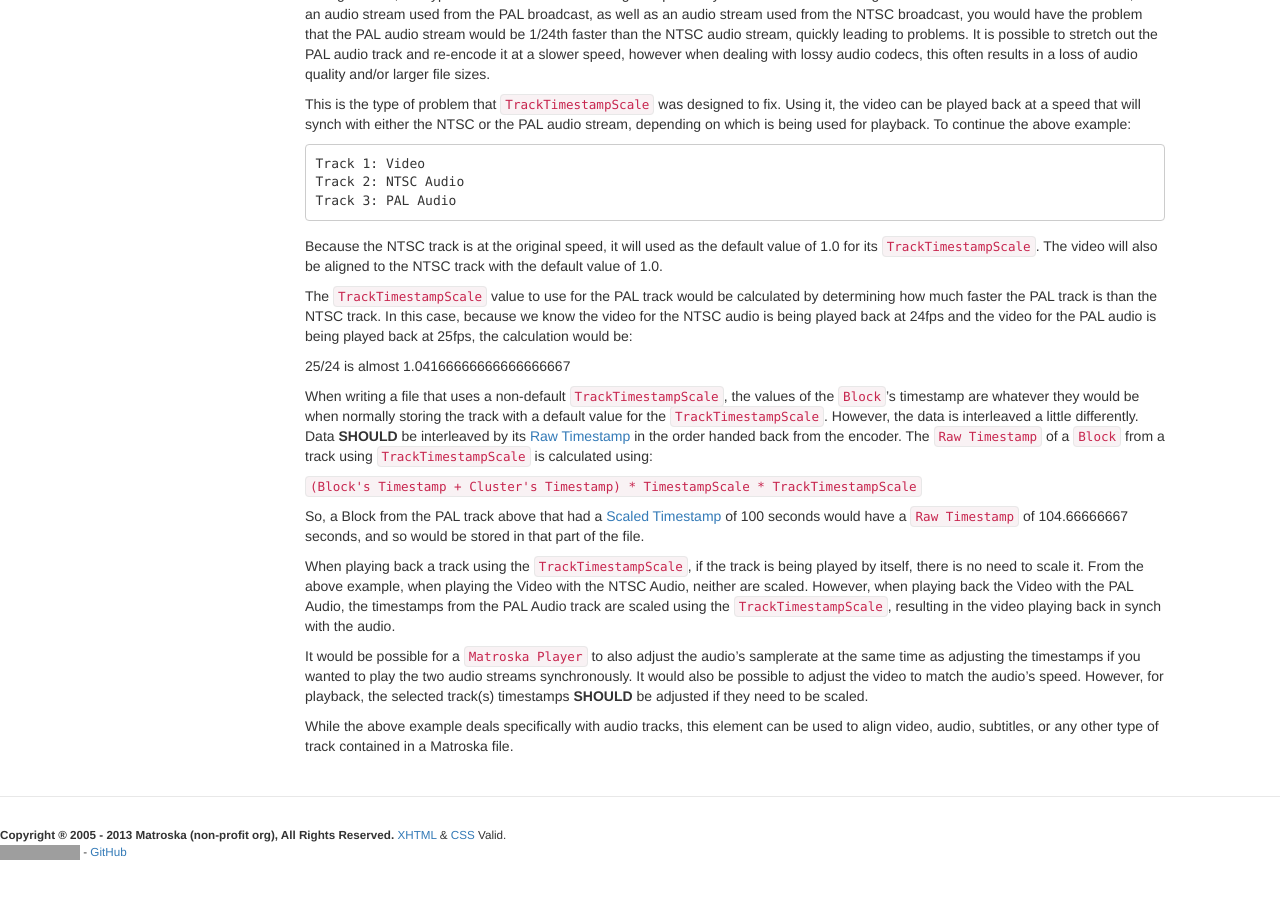
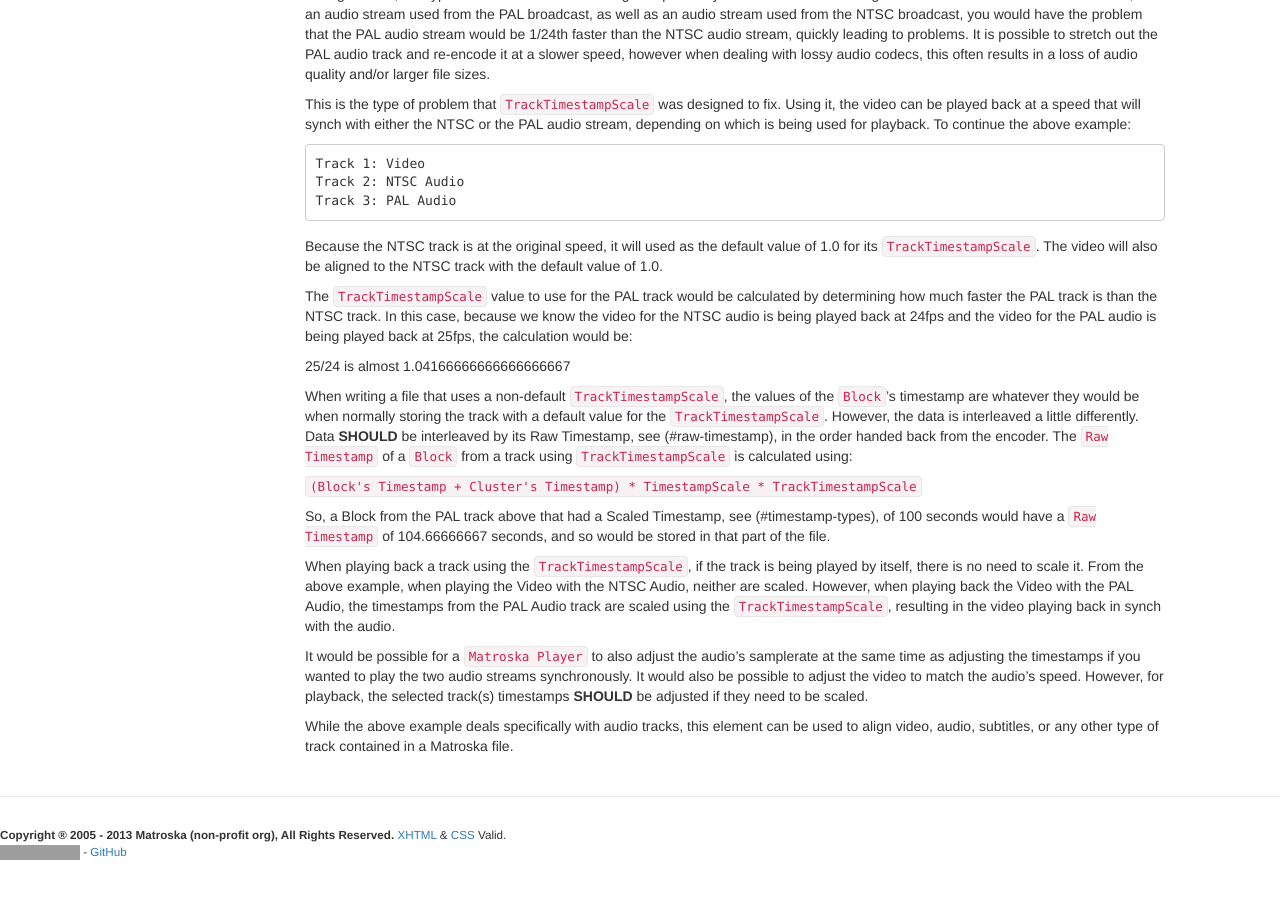
Before and after one commit to ietf-wg-cellar/matroska-specification, a Jekyll site: the page built from notes.md, in a window 1280 px wide and 900 px high, scrolled down 7346 px. Built offline with Jekyll 4.4.1, drawn with Linux system fonts in a browser that asks for light colours; some of the changed text lies outside the part shown; grey boxes are pictures that could not be loaded.

Commit message:
fix link to timestamp sections in the TXT version

```diff
--- a/notes.md
+++ b/notes.md
@@ -349,7 +349,7 @@
 
 The `Block Element`'s timestamp **MUST** be a signed integer that represents the
 `Raw Timestamp` relative to the `Cluster`'s `Timestamp Element`, multiplied by the
-`TimestampScale Element`. See [TimestampScale](#timestampscale) for more information.
+`TimestampScale Element`. See (#timestampscale) for more information.
 
 The `Block Element`'s timestamp **MUST** be represented by a 16bit signed integer (sint16).
 The `Block`'s timestamp has a range of -32768 to +32767 units. When using the default value
@@ -489,13 +489,13 @@
 When writing a file that uses a non-default `TrackTimestampScale`, the values of the `Block`'s
 timestamp are whatever they would be when normally storing the track with a default value for
 the `TrackTimestampScale`. However, the data is interleaved a little differently.
-Data **SHOULD** be interleaved by its [Raw Timestamp](#raw-timestamp) in the order handed back
+Data **SHOULD** be interleaved by its Raw Timestamp, see (#raw-timestamp), in the order handed back
 from the encoder. The `Raw Timestamp` of a `Block` from a track using `TrackTimestampScale`
 is calculated using:
 
 `(Block's Timestamp + Cluster's Timestamp) * TimestampScale * TrackTimestampScale `
 
-So, a Block from the PAL track above that had a [Scaled Timestamp](#timestamp-types) of 100
+So, a Block from the PAL track above that had a Scaled Timestamp, see (#timestamp-types), of 100
 seconds would have a `Raw Timestamp` of 104.66666667 seconds, and so would be stored in that
 part of the file.
 
```
